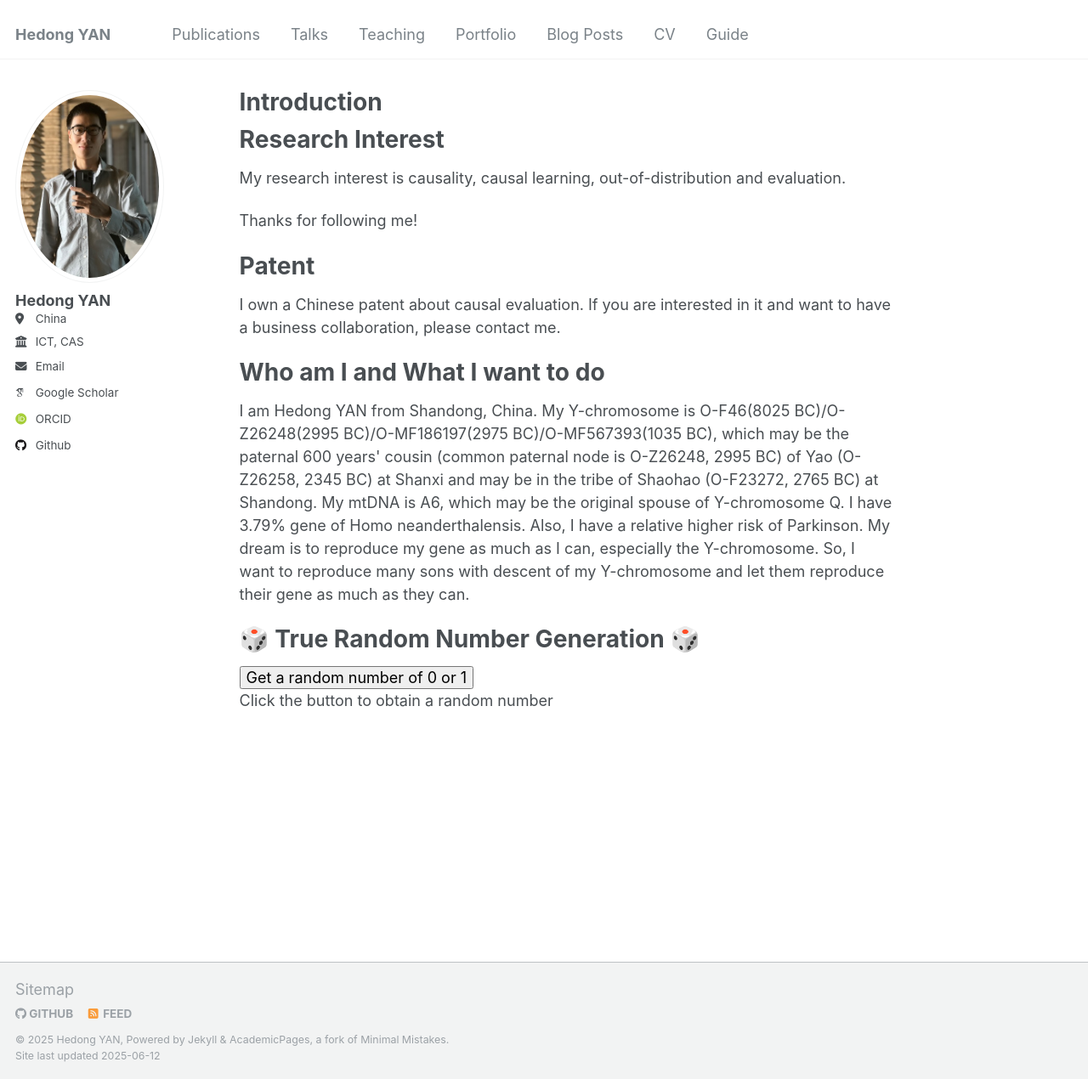
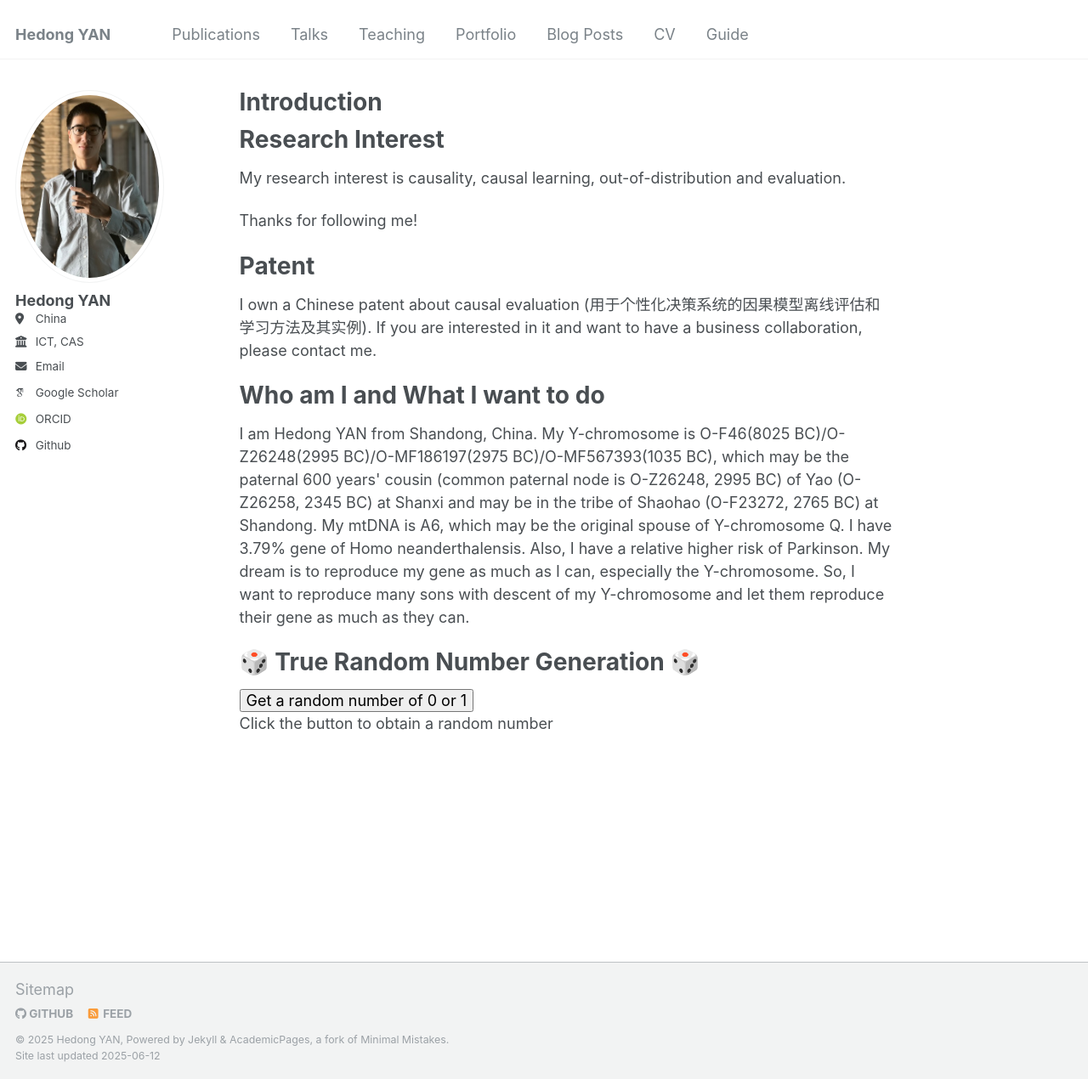
Before and after one commit to hedongyan/hedongyan.github.io, a Jekyll site: the page built from _pages/about.html, in a window 1280 px wide and 1270 px high. Shown: the whole window at 85% size. Built offline with Jekyll 4.4.1, drawn with Linux system fonts in a browser that asks for light colours; some web fonts are replaced.

Commit message:
Update about.html

```diff
--- a/_pages/about.html
+++ b/_pages/about.html
@@ -13,7 +13,7 @@ redirect_from:
 
 <h1>Patent</h1>
 <p>
-  I own a Chinese patent about causal evaluation. If you are interested in it and want to have a business collaboration, please contact me.
+  I own a Chinese patent about causal evaluation (用于个性化决策系统的因果模型离线评估和学习方法及其实例). If you are interested in it and want to have a business collaboration, please contact me.
 </p>
 
 <h1>Who am I and What I want to do</h1>
```
